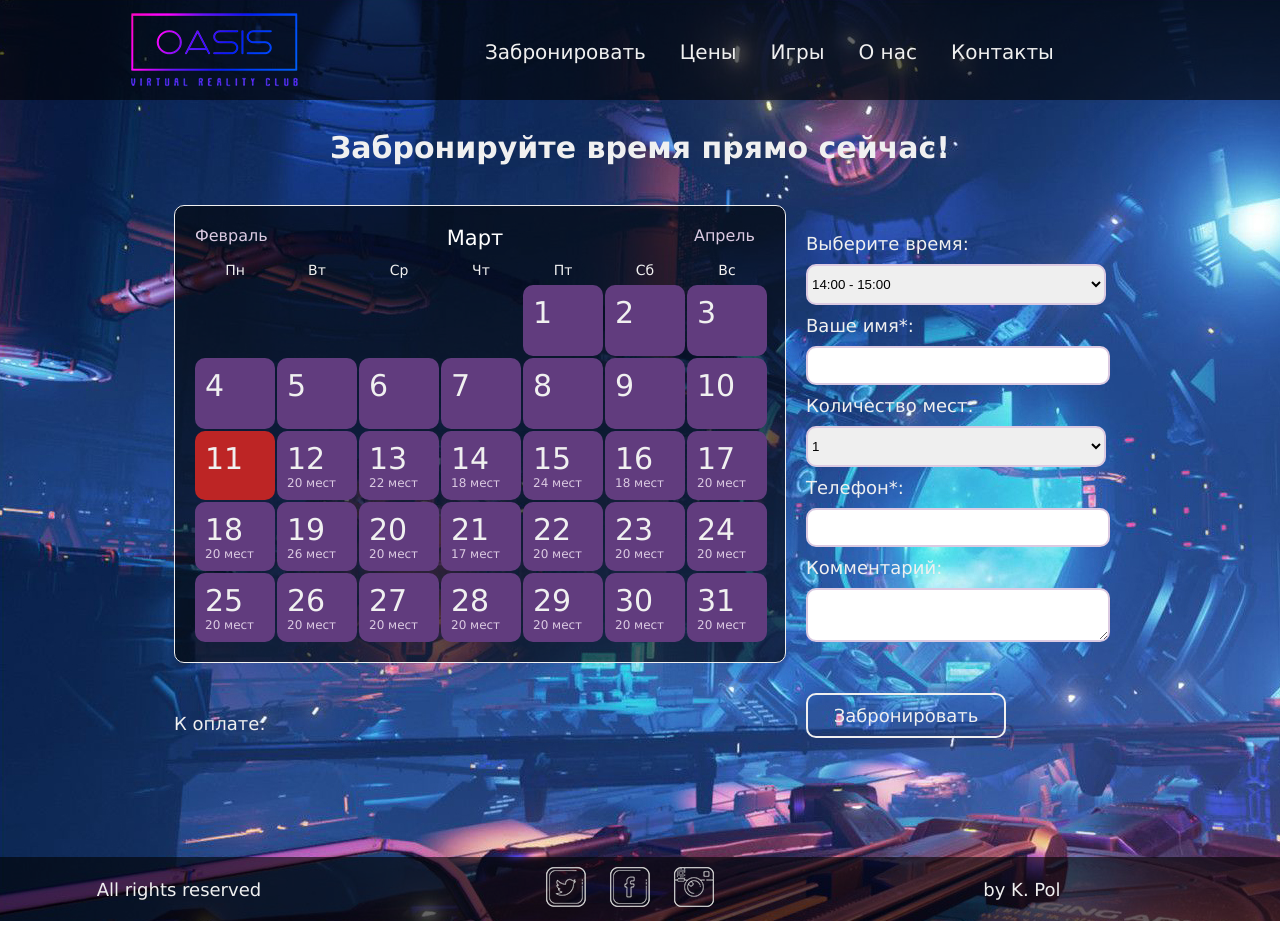
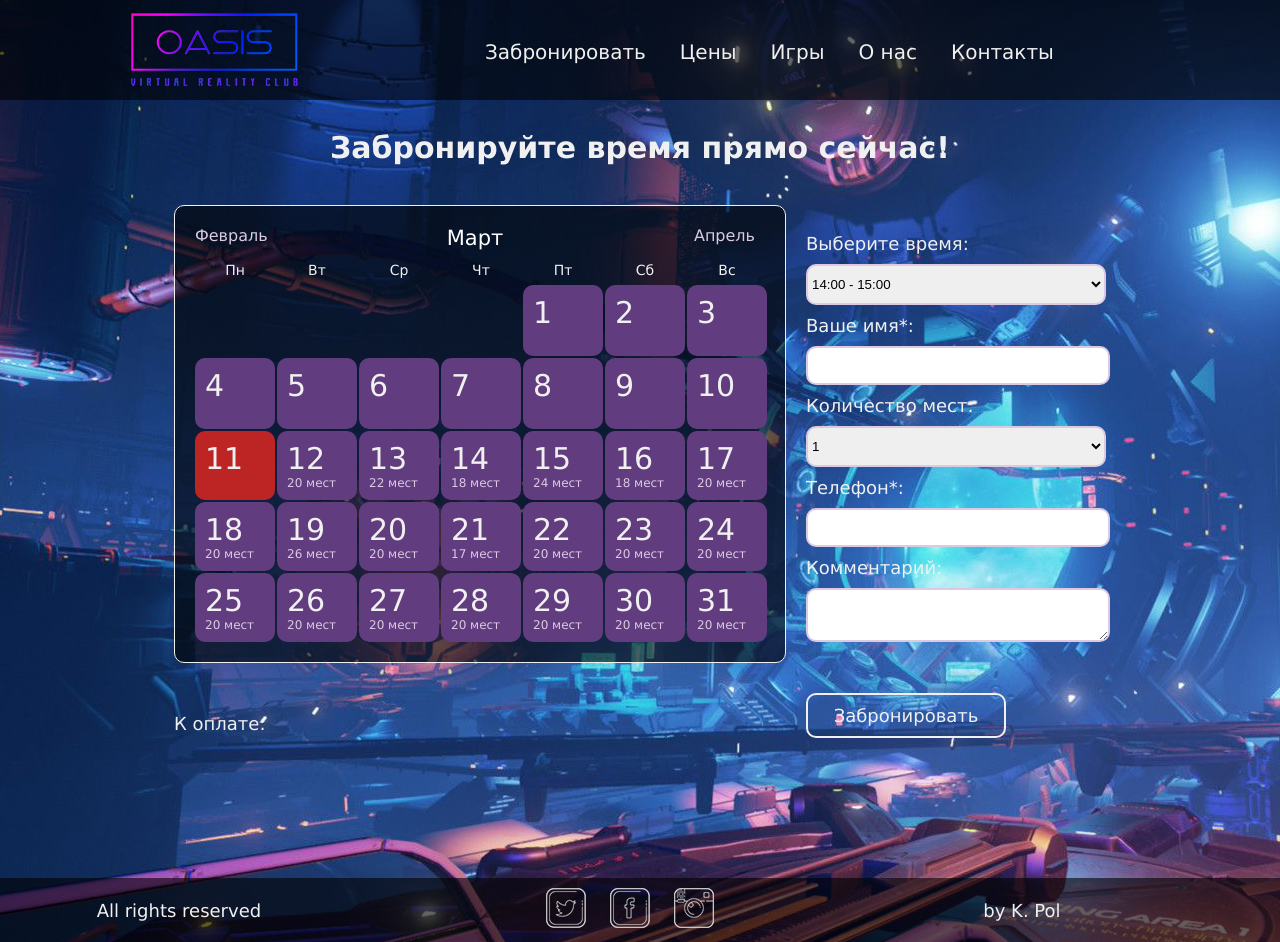
Before and after one commit to katepolozyuk/katepolozyuk.github.io, a plain HTML site: page index.html in a window 1280 px wide. Before the commit the page ends 921 px from the top, so only its background shows below. Drawn offline with Linux system fonts and the light colour scheme.

Commit message:
Update style.css
wwww

```diff
--- a/css/style.css
+++ b/css/style.css
@@ -125,7 +125,7 @@
   grid-gap: 0px;
   background: rgba(0, 0, 0, 0.6);
   padding: 10px 0px 10px 0px;
-  margin-top: 119px; }
+  margin-top: 140px; }
   .footer p {
     font-family: Verdana,Geneva,sans-serif;
     font-size: 18px;
```
